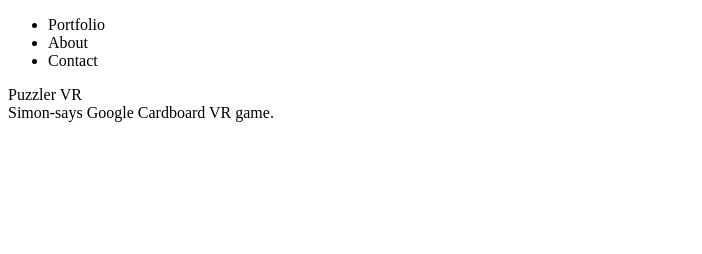
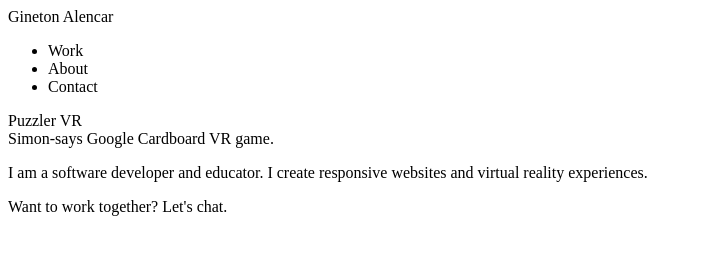
Before and after one commit to Gineton2/homePage, a plain HTML site: page index.html in a window 1280 px wide. Shown: the whole page, without its empty margins (0-702 px from the left). Drawn offline with Linux system fonts and the light colour scheme.

Commit message:
Outline all sections in HTML
Outline major sections in HTML and add descriptive comments and TODOs.

```diff
--- a/index.html
+++ b/index.html
@@ -11,15 +11,27 @@
 </head>
 
 <body>
-    <nav id="nav-bar">
-        <ul>
-            <li class="nav-button">Portfolio</li>
-            <li class="nav-button">About</li>
-            <li class="nav-button">Contact</li>
-        </ul>
-    </nav>
-    <div class="portfolio">
-        <div class="project">
+
+    <!-- Header with my name and nav-bar. -->
+    <header id="header" class="header">
+        <div class="name">
+            <span class="first-name">Gineton</span>
+            <span class="last-name">Alencar</span>
+        </div>
+
+        <!-- Navigation bar. Lives at top of page on mobile and on the left in wider views. -->
+        <nav id="nav-bar" class="nav-bar">
+            <ul>
+                <li class="nav-button">Work</li>
+                <li class="nav-button">About</li>
+                <li class="nav-button">Contact</li>
+            </ul>
+        </nav>
+    </header>
+
+    <!-- TODO: Portfolio in responsive grid layout. -->
+    <div id="work" class="work">
+        <div class="vr-project">
             <div class="title">
                 Puzzler VR
             </div>
@@ -28,6 +40,15 @@
             </div>
         </div>
     </div>
+
+    <!-- About me and invitation to get in touch. -->
+    <div id="about-me" class="about">
+        <p>I am a software developer and educator. I create responsive websites and virtual reality experiences.</p>
+        <p>Want to work together? <span href=#contact>Let's chat.</span></p>
+    </div>
+
+    <!-- TODO: Create form, social media links, and/or email link -->
+    <div id="contact" class="contact"></div>
 </body>
 
 </html>
```
